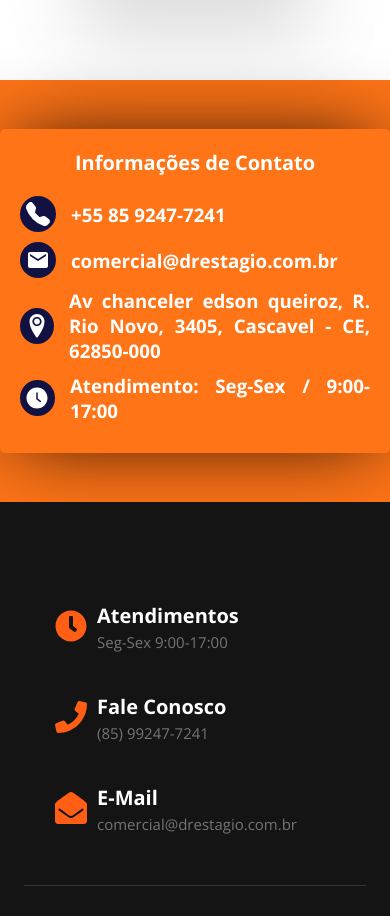
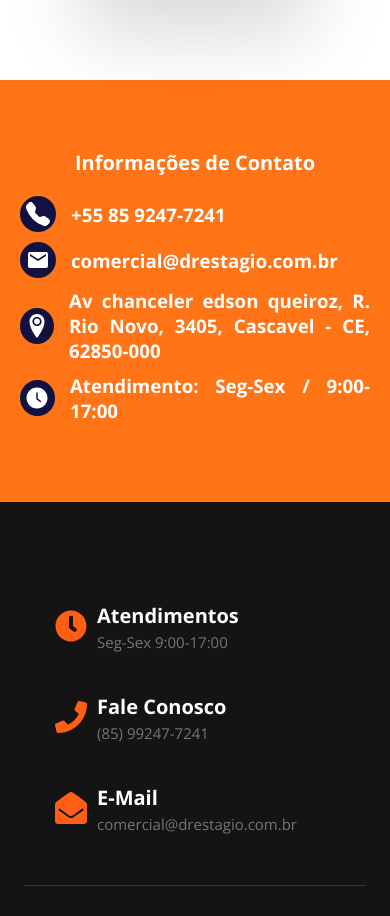
Before and after one commit to GaelBaptista/dr_estagio, a React (Vite) app: page /projects/contact in a window 390 px wide. Shown: the part 1380-2296 px from the top of the page. Built offline with nearby package versions, Linux system fonts and the light colour scheme.

Commit message:
boxshadonRemoveAndCloseMenuEstagio

```diff
--- a/src/components/Navbar/Navbar.tsx
+++ b/src/components/Navbar/Navbar.tsx
@@ -100,23 +100,23 @@
 
               <li className="nav-item">
           <div className="nav-dropdown">
-            <div className="nav-links subDrop-link  " onClick={toggleSubmenu}>
+            <div className="nav-links subDrop-link  "  onClick={toggleSubmenu}>
               Sobre Estágio <IoIosArrowDown className="aroow-drop" />
             </div>
             {submenuOpen && (
               <ul className="dropdown-menu">
                 <li>
-                  <NavLink to="/programa-estagio" className="nav-links">
+                  <NavLink to="/programa-estagio" className="nav-links"  onClick={closeMobileMenu} >
                    Programa de Estágio
                   </NavLink>
                 </li>
                 <li>
-                  <NavLink to="/varejo" className="nav-links">
+                  <NavLink to="/varejo" className="nav-links"  onClick={closeMobileMenu}>
                   Estágio para Varejo
                   </NavLink>
                 </li>
                 <li>
-                  <NavLink to="/farmacia" className="nav-links ">
+                  <NavLink to="/farmacia" className="nav-links "  onClick={closeMobileMenu}>
                     Estágio para Farmácia
                   </NavLink>
                 </li>
--- a/src/components/Navbar/style.css
+++ b/src/components/Navbar/style.css
@@ -239,7 +239,7 @@
   }
 
   .nav-links:hover {
-    color: #ff7417;
+    color: #fff;
     transform: scale(1.2);
     transition: all 0.3s ease;
   }
--- a/src/routes/Contact/contact.css
+++ b/src/routes/Contact/contact.css
@@ -211,7 +211,12 @@
   .section-map--info-item-img {
     width: 36px; /* Reduzir o tamanho do ícone para melhorar a adaptação */
     height: 36px; /* Reduzir o tamanho do ícone para melhorar a adaptação */
+  }
+  .section-map--info {
 
+    box-shadow: none;
+
+  border-radius: none;
 
   }
 
@@ -241,6 +246,7 @@
 
 }
 
+
   .section-map--area {
     background-color: #ff7417;
   }
```
